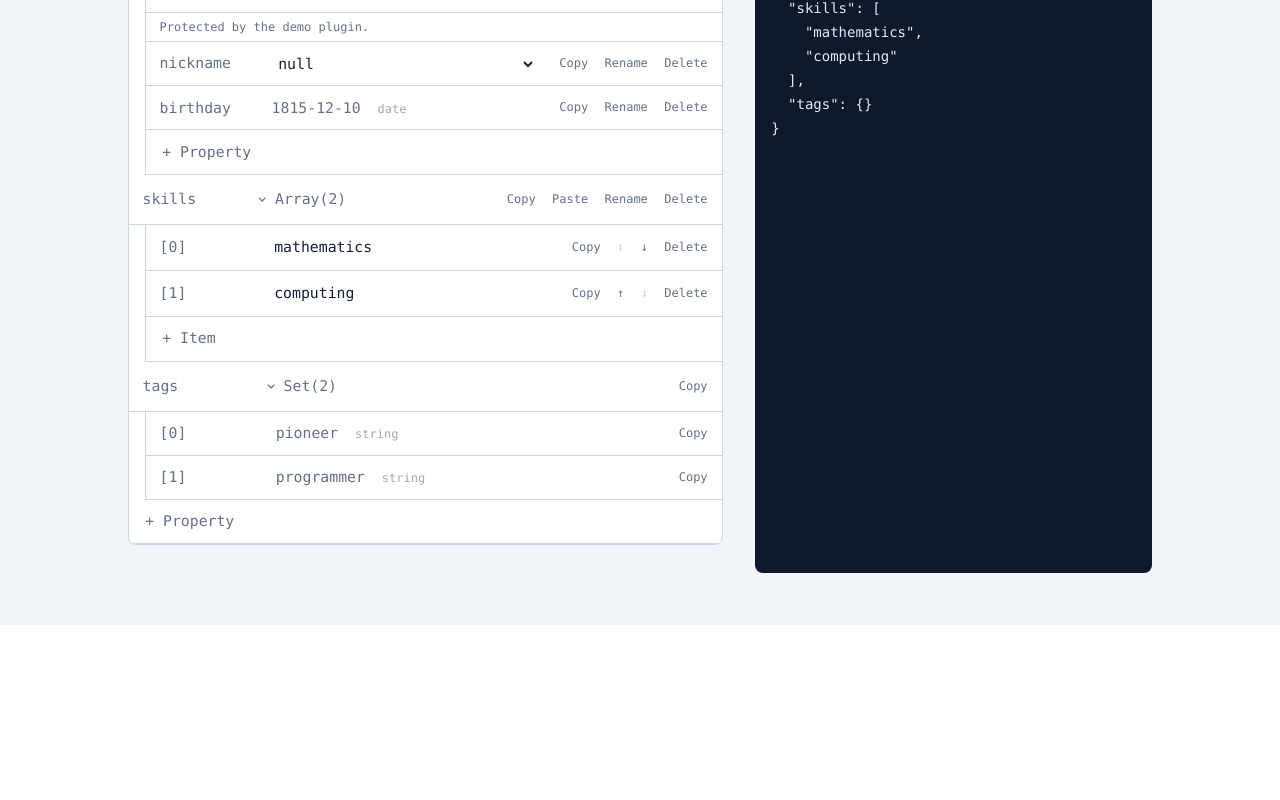
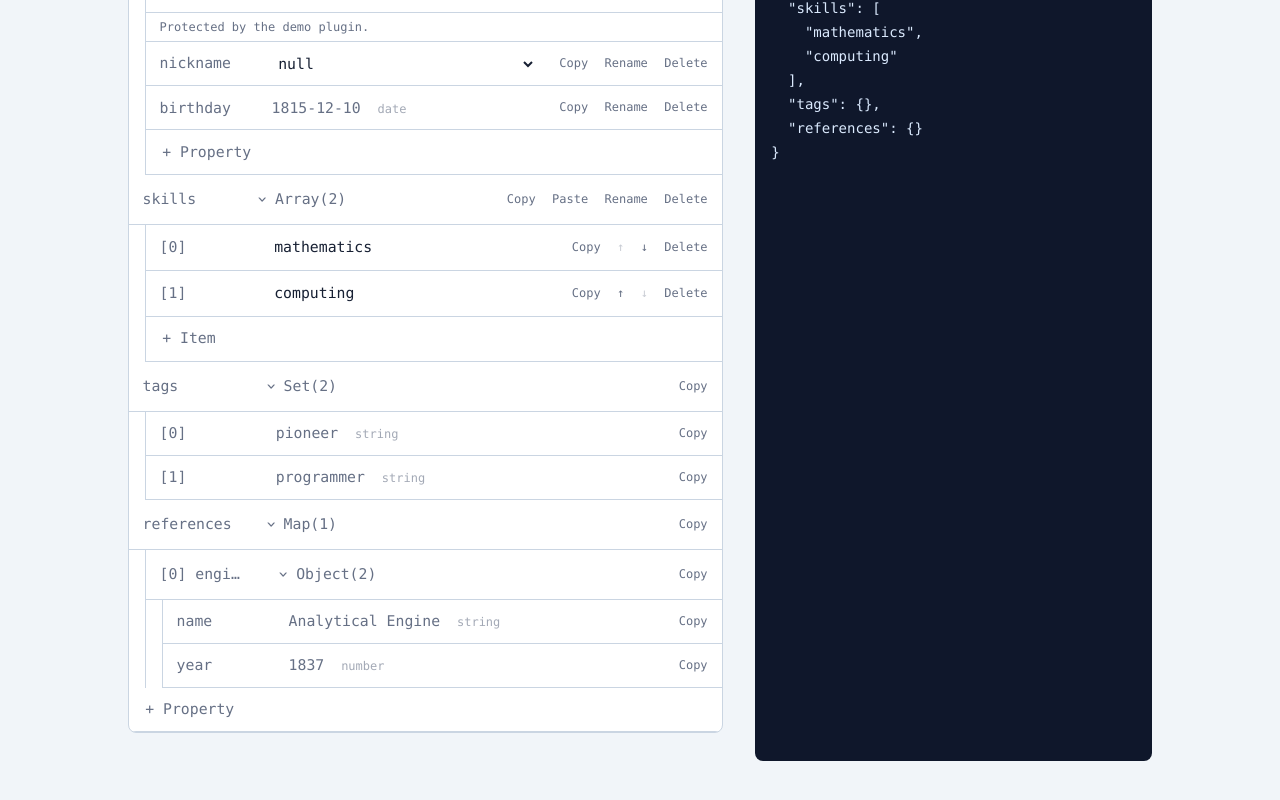
Before and after one commit to andrea-baldin/soe, a Svelte app in the folder demo/: page / in a window 1280 px wide. Shown: the part 672-1472 px from the top of the page. Before the commit the page ends 1297 px from the top, so only its background shows below. Built offline with nearby package versions, Linux system fonts and the light colour scheme.

Commit message:
docs: demonstrate object inspection

```diff
--- a/demo/src/App.svelte
+++ b/demo/src/App.svelte
@@ -12,7 +12,8 @@
       birthday: new Date('1815-12-10')
     },
     skills: ['mathematics', 'computing'],
-    tags: new Set(['pioneer', 'programmer'])
+    tags: new Set(['pioneer', 'programmer']),
+    references: new Map([['engine', { name: 'Analytical Engine', year: 1837 }]])
   });
 
   const schema: ObjectSchema = {
```
Also changed, not shown: 4 other files (tests, documents, lock files or other folders).
